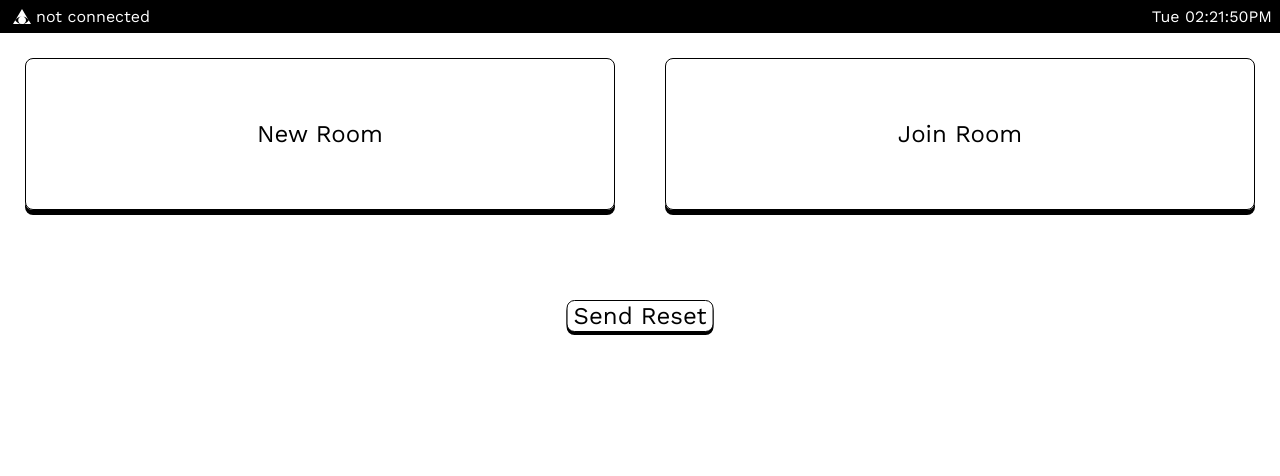
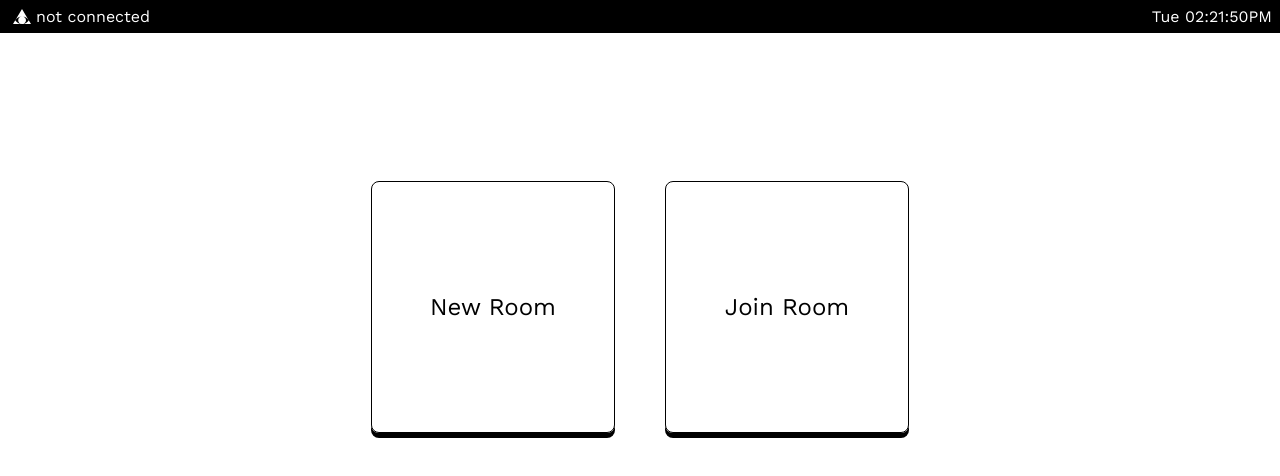
Before and after one commit to screensavers-club/argos-parent, a React (Create React App) app: page / in a window 1280 px wide. Shown: the top 476 px of the page. Built offline with nearby package versions, Linux system fonts and the light colour scheme; what @xstate/inspect would draw is missing.

Commit message:
updated styling for all current pages

```diff
--- a/src/App.js
+++ b/src/App.js
@@ -8,6 +8,9 @@ import PeerList from "./components/peers";
 import { People } from "react-ikonate";
 import styled from "styled-components";
 import RoomStart from "./pages/room_start";
+import FetchedRoom from "./pages/fetched_room";
+import Error from "./pages/error";
+import RoomCreated from "./pages/room_created";
 
 import _ from "lodash";
 
@@ -41,72 +44,68 @@ function App() {
   });
 
   let [pw, setPw] = useState("");
-
+  let [number, setNumber] = useState();
   return (
     <div className="App">
       <AppFrame>
         <StatusBar room={_.get(state, "context.room.name")} />
-
         <Screen state={state.value} context={state.context} />
-
         {state.value === "start" ? (
           <RoomStart
             newRoomClick={() => {
               send("CREATE_ROOM");
             }}
             joinRoomClick=""
-            buttonClick={() => {
-              send("RESET");
-            }}
           />
         ) : (
           <></>
         )}
-        {/* {state.value === "create_room" ? (
-          <>
-            <button
-              onClick={() => {
-                send("SUCCESS", { name: "room name" });
-              }}
-            >
-              Success
-            </button>
-
-            <button
-              onClick={() => {
-                send("FAILURE");
-              }}
-            >
-              Failure
-            </button>
-          </>
-        ) : (
-          <></>
-        )} */}
 
         {state.value === "fetched_room" ? (
           <>
-            <input />
-            <Button
-              onClick={() => {
+            <FetchedRoom
+              passwords={[
+                { password: number },
+                { password: number },
+                { password: number },
+                { password: number },
+                { password: number },
+              ]}
+              roomName={_.get(state, "context.room.name")}
+              resetClick={() => {
+                send("RESET");
+              }}
+              reRoll={() => {}}
+              goClick={() => {
                 send("SET_PASSWORD");
               }}
-            >
-              Set Password
-            </Button>
+            />
           </>
         ) : (
           <></>
         )}
-
         {state.value === "room_created" ? (
+          <RoomCreated
+            resetClick={() => {
+              send("RESET");
+            }}
+            error={_.get(state, "context.error.message")}
+          />
+        ) : (
+          <></>
+        )}
+        {state.value === "error" ? (
           <>
-            <p> room created </p>
+            <Error
+              resetClick={() => {
+                send("RESET");
+              }}
+              error={_.get(state, "context.error.message")}
+            />
           </>
         ) : (
           <></>
         )}
-
         {/* {state.value === "assigned_room_name" ? (
           <>
             <input
--- a/src/argos-parent-machine.js
+++ b/src/argos-parent-machine.js
@@ -19,13 +19,16 @@ let argosParentMachine = createMachine(
   {
     id: "ArgosParent",
     initial: "start",
-    context: { room: {}, children: [] },
+    context: { room: {}, children: [], error: {} },
     states: {
       start: { on: { CREATE_ROOM: { target: "create_room" } } },
 
       error: {
         context: {
           room: "error",
+          error: (context, event) => {
+            return { ...context.error, message: event.data.message };
+          },
         },
       },
 
@@ -79,10 +82,6 @@ let argosParentMachine = createMachine(
               error: (context, event) => {
                 console.log(event.data.message);
                 return { message: event.data.message };
-              },
-              room: (context, event) => {
-                console.log(event);
-                return { name: event.data.message };
               },
             }),
           },
--- /dev/null
+++ b/src/pages/error.js
@@ -0,0 +1,35 @@
+import styled from "styled-components";
+import Button from "../components/button";
+
+const StyledPage = styled.div`
+  display: block;
+  margin: auto;
+  padding: auto;
+
+  div.errorMessage {
+    margin-top: 10%;
+    text-align: center;
+  }
+
+  Button {
+    position: absolute;
+    top: 300px;
+    left: 50%;
+    transform: translate(-50%, 0);
+    width: 200px;
+    height: 100px;
+  }
+`;
+
+export default function Error({ resetClick, error }) {
+  return (
+    <StyledPage>
+      <div className="errorMessage">
+        <h3>Error:</h3>
+        <h3>{error}</h3>
+      </div>
+
+      <Button onClick={resetClick}>Send Reset</Button>
+    </StyledPage>
+  );
+}
--- /dev/null
+++ b/src/pages/fetched_room.js
@@ -0,0 +1,128 @@
+import styled from "styled-components";
+import Button from "../components/button";
+import React, { useState } from "react";
+
+const StyledPage = styled.div`
+  display: block;
+  margin: auto;
+  padding: auto;
+  text-align: center;
+
+  div.roomName {
+    display: block;
+    margin-top: 7%;
+  }
+
+  div.nameBox {
+    position: relative;
+    text-align: center;
+    border: 1px solid black;
+    height: 2rem;
+    display: flex;
+    justify-content: center;
+    align-items: center;
+    width: 45%;
+    padding: 25px;
+    margin: auto;
+    font-size: 1.5rem;
+
+    > Button {
+      position: absolute;
+      right: 0;
+      height: 100%;
+      box-shadow: none;
+      border: none;
+      border-radius: 0;
+      width: 50px;
+    }
+  }
+
+  Button {
+    display: block;
+    margin: auto;
+    margin-bottom: 25px;
+    padding: auto;
+    height: 100px;
+    width: 200px;
+  }
+
+  div.roomName ~ h3 {
+    margin-top: 50px;
+  }
+
+  div.password {
+    display: flex;
+    margin: 25px;
+    align-items: center;
+    justify-content: center;
+  }
+
+  div.passwordBox {
+    border: 1px solid black;
+    padding: 25px;
+    margin: 12.5px;
+  }
+
+  input::-webkit-outer-spin-button,
+  input::-webkit-inner-spin-button {
+    -webkit-appearance: none;
+    margin: 0;
+    width: 10px;
+    position: absolute;
+    text-align: center;
+    font-size: 1em;
+  }
+
+  input,
+  select {
+    font-size: 1em;
+  }
+
+  div.buttonBox {
+    display: block;
+    margin: auto;
+    padding: auto;
+  }
+`;
+
+// function passwords({}){
+//   return
+//   <div
+// }
+
+// let [number, setNumber] = useState();
+
+export default function FetchedRoom({
+  roomName,
+  resetClick,
+  passwords,
+  goClick,
+  reRoll,
+}) {
+  return (
+    <StyledPage>
+      <div className="roomName">
+        <h3>room name</h3>
+        <div className="nameBox">
+          <h3>{roomName}</h3>
+          <Button onClick={reRoll}>Re-Roll</Button>
+        </div>
+      </div>
+      <h3>Set a passcode</h3>
+      <div className="password">
+        {passwords.map(function ({ password }, i) {
+          let key = "key_" + i;
+          return (
+            <div className="passwordBox" key={key}>
+              <input className="passInput" type="number" min="0" max="9" />
+            </div>
+          );
+        })}
+      </div>
+      <div className="buttonBox">
+        <Button onClick={goClick}>Go</Button>
+        <Button onClick={resetClick}>Send Reset</Button>
+      </div>
+    </StyledPage>
+  );
+}
--- /dev/null
+++ b/src/pages/room_created.js
@@ -0,0 +1,31 @@
+import styled from "styled-components";
+import Button from "../components/button";
+
+const StyledPage = styled.div`
+  div.roomCreated {
+    text-align: center;
+    font-size: 1.5rem;
+    margin-top: 10%;
+  }
+
+  Button {
+    position: absolute;
+    top: 300px;
+    left: 50%;
+    transform: translate(-50%, 0);
+    height: 100px;
+    width: 200px;
+  }
+`;
+
+export default function RoomCreated({ resetClick }) {
+  return (
+    <StyledPage>
+      <div className="roomCreated">
+        <h3>Room Created</h3>
+      </div>
+
+      <Button onClick={resetClick}>Send Reset</Button>
+    </StyledPage>
+  );
+}
--- a/src/pages/room_start.js
+++ b/src/pages/room_start.js
@@ -2,23 +2,34 @@ import styled from "styled-components";
 import Button from "../components/button";
 
 const StyledPage = styled.div`
-  display: grid;
-  grid-template-columns: 1fr 1fr;
+  display: flex;
+  height: 100%;
+  align-items: center;
+  justify-content: center;
+
+  div.rooms {
+    display: flex;
+    align-items: center;
+    justify-content: center;
+    height: 100%;
+    width: 100%;
+  }
 
   div.roomButton {
+    transform: translate(0, -50%);
     text-align: center;
     border: 1px solid black;
-    height: 100px;
     display: flex;
     justify-content: center;
     align-items: center;
-    width: auto;
     padding: 25px;
     margin: 25px;
     cursor: pointer;
     border-radius: 8px;
     box-shadow: 0 5px black;
     font-size: 1.5rem;
+    height: 25%;
+    width: 15%;
 
     &:hover {
       background: #ddd;
@@ -26,20 +37,15 @@ const StyledPage = styled.div`
   }
 
   Button {
-    position: absolute;
-    top: 300px;
-    left: 50%;
-    transform: translate(-50%, 0);
+    display: block;
+    margin: auto;
   }
 `;
 
-export default function RoomStart({
-  newRoomClick,
-  joinRoomClick,
-  buttonClick,
-}) {
+export default function RoomStart({ newRoomClick, joinRoomClick }) {
   return (
     <StyledPage>
+      <div className="rooms">
         <div className="roomButton" onClick={newRoomClick}>
           New Room
         </div>
@@ -47,8 +53,7 @@ export default function RoomStart({
         <div className="roomButton" onClick={joinRoomClick}>
           Join Room
         </div>
-
-      <Button onClick={buttonClick}>Send Reset</Button>
+      </div>
     </StyledPage>
   );
 }
```
Lines whose indentation alone changed are shown as unchanged.
